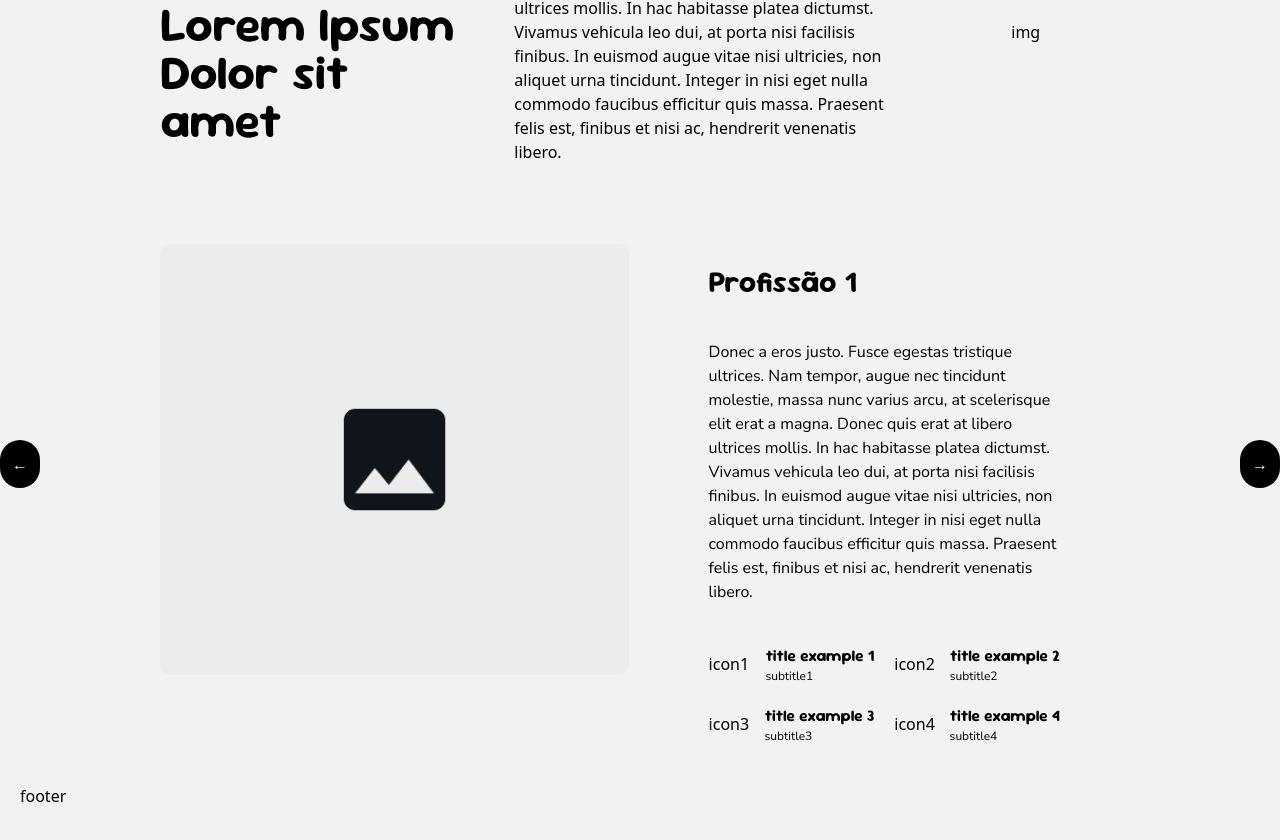
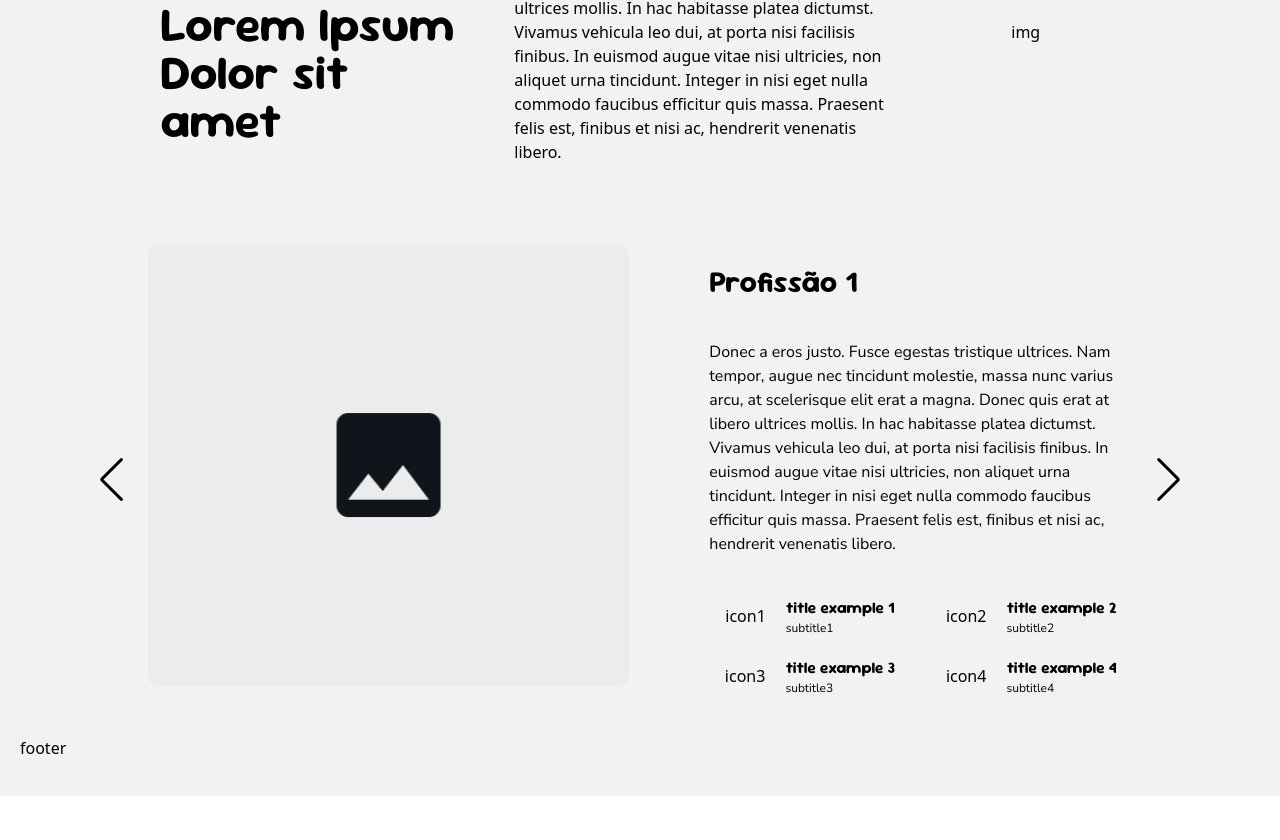
Before and after one commit to Necobgs/ong-esucri, a Next.js app: page /voluntariado in a window 1280 px wide. Shown: the part 1024-1864 px from the top of the page. After the commit the page ends 1820 px from the top, so only its background shows below. Built offline with nearby package versions, Linux system fonts and the light colour scheme.

Commit message:
carrossel personalizado com swiper

```diff
--- a/src/app/(header and footer)/voluntariado/page.tsx
+++ b/src/app/(header and footer)/voluntariado/page.tsx
@@ -1,8 +1,11 @@
 "use client"
 
 import Image from "next/image"
+import { Swiper, SwiperSlide } from "swiper/react";
 import SlideProfession from "@/components/slide-profession/slide-profession"
-import { useState } from "react";
+import "swiper/css";
+import "swiper/css/navigation";
+import { Navigation } from "swiper/modules";
 
 export default function Voluntariado(){
 
@@ -42,20 +45,6 @@ export default function Voluntariado(){
         }
     ]
 
-    const [currentIndex, setCurrentIndex] = useState(0);
-
-    const handleNext = () => {
-        setCurrentIndex((prevIndex) =>
-          prevIndex < slideProfessions.length - 1 ? prevIndex + 1 : 0
-        );
-      };
-
-      const handlePrev = () => {
-        setCurrentIndex((prevIndex) =>
-          prevIndex > 0 ? prevIndex - 1 : slideProfessions.length - 1
-        );
-      };
-
     return (
         <>
             <section className="flex flex-col pl-40 pr-40 pt-40 gap-15 pb-10">
@@ -90,34 +79,21 @@ export default function Voluntariado(){
                     img
                 </div>
             </section>
-            <section className="px-4 sm:px-10 lg:px-40 pt-20 relative">
-                <div className="overflow-hidden">
-                <div
-                    className="flex flex-nowrap transition-transform duration-500"
-                    style={{ transform: `translateX(-${currentIndex * 100}%)` }}
-                >
-                    {slideProfessions.map((slide, index) => (
-                    <div key={index} className="flex-shrink-0 w-full">
+            <section className="px-4 sm:px-10 lg:px-22 pt-20">
+            <Swiper
+                modules={[Navigation]}
+                spaceBetween={0}
+                slidesPerView={1}
+                navigation
+                loop={true}
+            >
+                {slideProfessions.map((slide, index) => (
+                    <SwiperSlide key={index}>
                         <SlideProfession {...slide} />
-                    </div>
-                    ))}
-                </div>
-                </div>
-                <button
-                onClick={handlePrev}
-                className="absolute left-0 top-1/2 transform -translate-y-1/2 bg-black text-white p-3 rounded-full"
-                aria-label="Slide anterior"
-                >
-                &larr;
-                </button>
-                <button
-                onClick={handleNext}
-                className="absolute right-0 top-1/2 transform -translate-y-1/2 bg-black text-white p-3 rounded-full"
-                aria-label="Próximo slide"
-                >
-                &rarr;
-                </button>
-            </section>
+                    </SwiperSlide>
+                ))}
+            </Swiper>
+        </section>
         </>
     )
 }
--- a/src/app/globals.css
+++ b/src/app/globals.css
@@ -108,3 +108,9 @@
 .invisible {
   opacity: 0;
 }
+
+
+.swiper-button-prev,
+.swiper-button-next {
+    color: black !important; /* Vermelho */
+}
--- a/src/components/slide-profession/slide-profession.tsx
+++ b/src/components/slide-profession/slide-profession.tsx
@@ -4,7 +4,7 @@ import ProfessionInterface from "@/interfaces/profession"
 
 export default function SlideProfession(props:ProfessionInterface){
     return (
-        <article className="flex gap-5 items-start justify-start min-w-full">
+        <article className="flex gap-5 items-start justify-start min-w-full pr-15 pl-15">
             <Image
                     src={props.image}
                     alt="Imagem"
@@ -14,14 +14,14 @@ export default function SlideProfession(props:ProfessionInterface){
                     style={{objectFit:"cover"}}
                     priority
                 />
-                <div className="box-border pr-15 pl-15 pt-5 pb-5 w-1/2 flex flex-col gap-10 h-full">
+                <div className="box-border  pl-15 pt-5 pb-5 w-1/2 flex flex-col gap-10 h-full">
                     <h2 className="ff-SourGummy-bold text-3xl">{props.title}</h2>
                     <p className="ff-NunitoSans">{props.description}</p>
                     <div className="w-full grid-cols-2 grid gap-5">
                         {
                             props.details.map((detail,index)=>{
                                 return (
-                                <div key={index} className="flex items-center justify-between">
+                                <div key={index} className="flex items-center justify-center gap-5">
                                     <span>{detail.icon}</span>
                                     <div>
                                         <h3 className="ff-SourGummy-bold text-1xl">{detail.title}</h3>
```
Also changed, not shown: package.json (+6 -5 lines), 1 other file (tests, documents, lock files or other folders).
